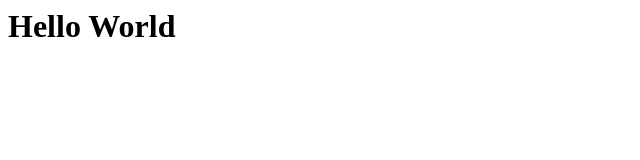
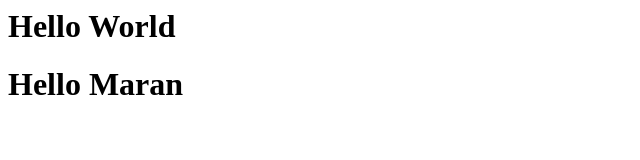
Before and after one commit to ManiDOSS/Demo, a plain HTML site: page index.html in a window 1280 px wide. Shown: the whole page, without its empty margins (0-640 px from the left). Drawn offline with Linux system fonts and the light colour scheme.

Commit message:
Update from PhpStorm

```diff
--- a/index.html
+++ b/index.html
@@ -1 +1,2 @@
 <h1>Hello World</h1>
+<h1>Hello Maran</h1>
```
